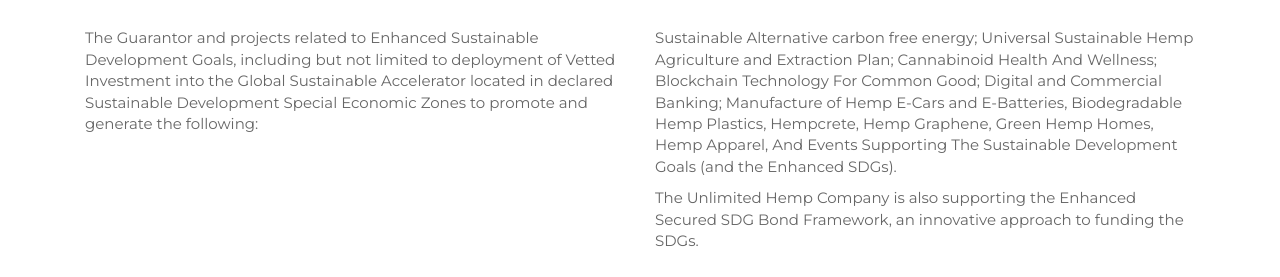
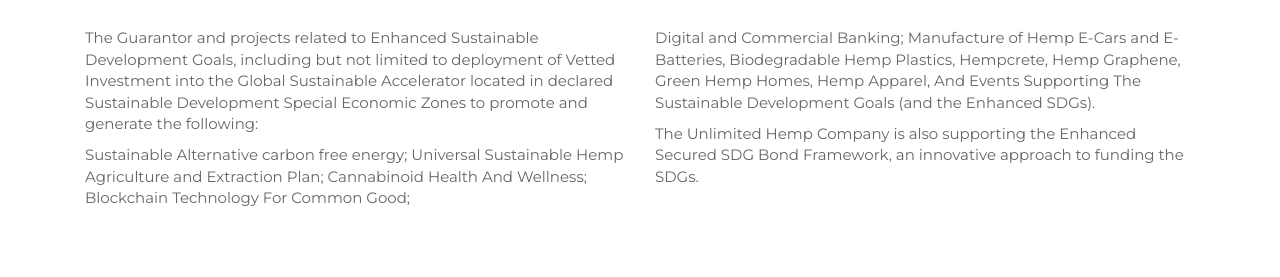
Before and after one commit to facustrauch/tacticalunlimitedpartners, a plain HTML site: page innovation_sustainable_development.html in a window 1280 px wide. Shown: the part 523-800 px from the top of the page. Drawn offline with Linux system fonts and the light colour scheme.

Commit message:
Actualizo

```diff
--- a/innovation_sustainable_development.html
+++ b/innovation_sustainable_development.html
@@ -79,9 +79,10 @@
       <div class="col-xs-12 col-md-12 last">
         <div class="col-xs-12 col-md-6">
           <p>The Guarantor and projects related to Enhanced Sustainable Development Goals, including but not limited to deployment of Vetted Investment into the Global Sustainable Accelerator located in declared Sustainable Development Special Economic Zones to promote and generate the following:</p>
+          <p>Sustainable Alternative carbon free energy; Universal Sustainable Hemp Agriculture and Extraction Plan; Cannabinoid Health And Wellness; Blockchain Technology For Common Good;</p>
         </div>
         <div class="col-xs-12 col-md-6">
-          <p>Sustainable Alternative carbon free energy; Universal Sustainable Hemp Agriculture and Extraction Plan; Cannabinoid Health And Wellness; Blockchain Technology For Common Good; Digital and Commercial Banking; Manufacture of Hemp E-Cars and E-Batteries, Biodegradable Hemp Plastics, Hempcrete, Hemp Graphene, Green Hemp Homes, Hemp Apparel, And Events Supporting The Sustainable Development Goals (and the Enhanced SDGs).</p>
+          <p>Digital and Commercial Banking; Manufacture of Hemp E-Cars and E-Batteries, Biodegradable Hemp Plastics, Hempcrete, Hemp Graphene, Green Hemp Homes, Hemp Apparel, And Events Supporting The Sustainable Development Goals (and the Enhanced SDGs).</p>
           <p>The Unlimited Hemp Company is also supporting the Enhanced Secured SDG Bond Framework, an innovative approach to funding the SDGs.</p>
         </div>
       </div>
```
